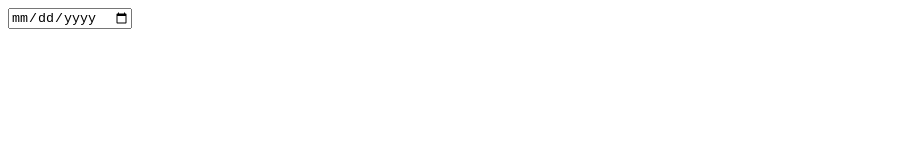
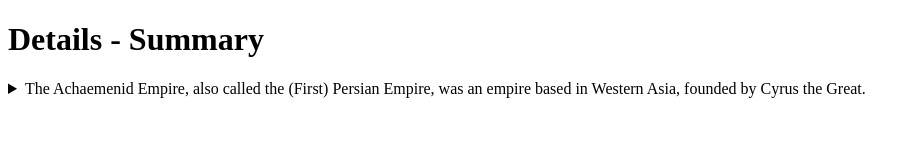
Before and after one commit to dylanvans/browser-technology, a plain HTML site: page assignment2.1/html-feature-2.html in a window 1280 px wide. Shown: the whole page, without its empty margins (0-920 px from the left). Drawn offline with Linux system fonts and the light colour scheme.

Commit message:
html feature 2 2

```diff
--- a/assignment2.1/html-feature-2.html
+++ b/assignment2.1/html-feature-2.html
@@ -5,6 +5,10 @@
 	<title>Assignment 2.1 - Html feature 2</title>
 </head>
 <body>
-	<input type="date" placeholder="mm/dd/yy">
+	<h1>Details - Summary</h1>
+	<details>
+		<summary>The Achaemenid Empire, also called the (First) Persian Empire, was an empire based in Western Asia, founded by Cyrus the Great.</summary>
+		<p>Ranging at its greatest extent from the Balkans and Eastern Europe proper in the west to the Indus Valley in the east, it was one of the largest empires in history, spanning 5.5 million square kilometers, and was larger than any previous empire in history. It is equally notable for its successful model of a centralised, bureaucratic administration (through satraps under the King of Kings), for building infrastructure such as road systems and a postal system, the use of an official language across its territories, and the development of civil services and a large professional army.</p>
+	</details>
 </body>
 </html>
```
Also changed, not shown: assignment2.1/README.md, assignment2.1/readme-img/details.png (added).
